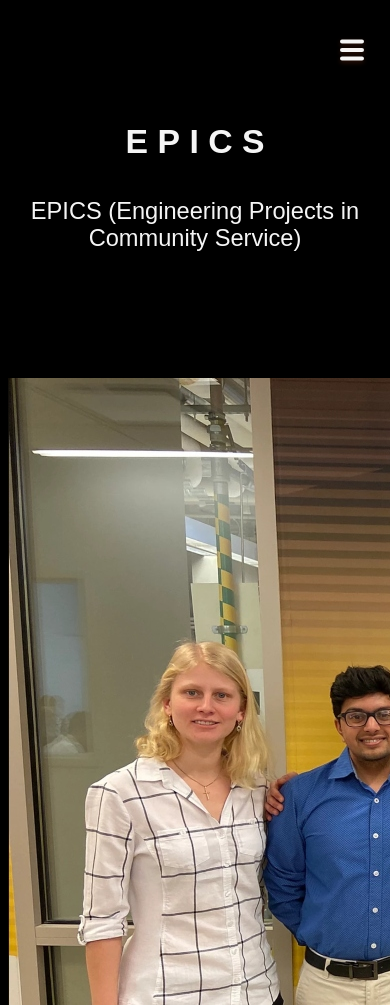
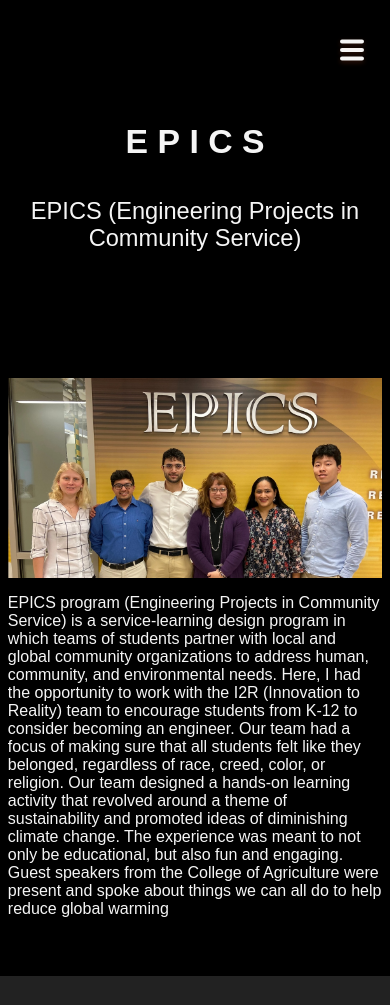
Before and after one commit to ronaksinha/ronaksinha.github.io, a plain HTML site: page epics.html in a window 390 px wide. Shown: the top 1005 px of the page. After the commit the page ends 976 px from the top, so only its background shows below. Drawn offline with nearby package versions, Linux system fonts and the light colour scheme.

Commit message:
made epics page responsive

```diff
--- a/epics.html
+++ b/epics.html
@@ -46,8 +46,8 @@
                     EPICS (Engineering Projects in Community Service)
                 </p>
             </div>
-            <div>
-                <img src="images/epics.jpg" alt="epics">
+            <div class="imgbox">
+                <img class="epics-img" src="images/epics.jpg" alt="epics">
                 <p class="epics-desc">
                     EPICS program (Engineering Projects in Community Service) is a service-learning design
                     program in which teams of students partner with local and global community organizations to address human, community,
```
